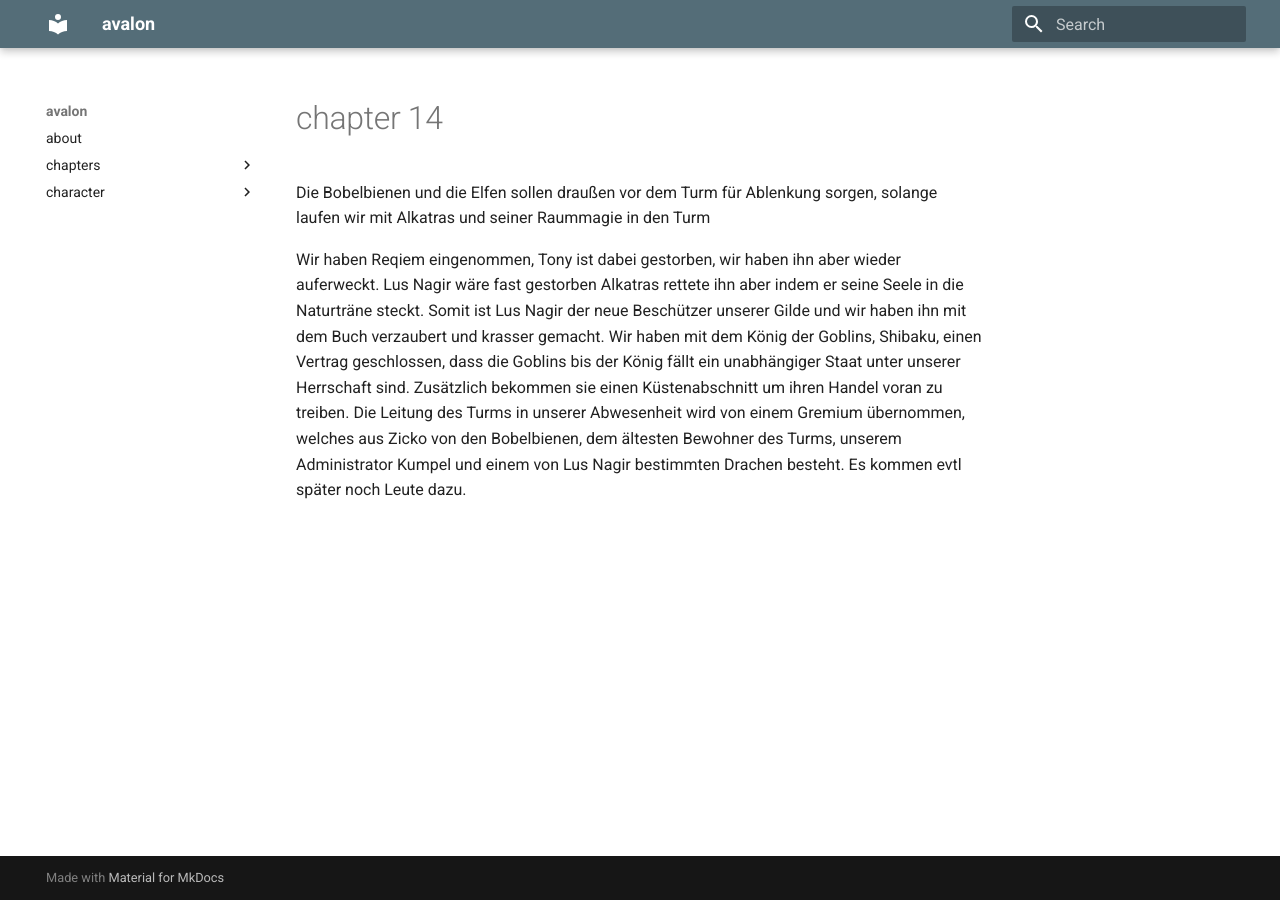
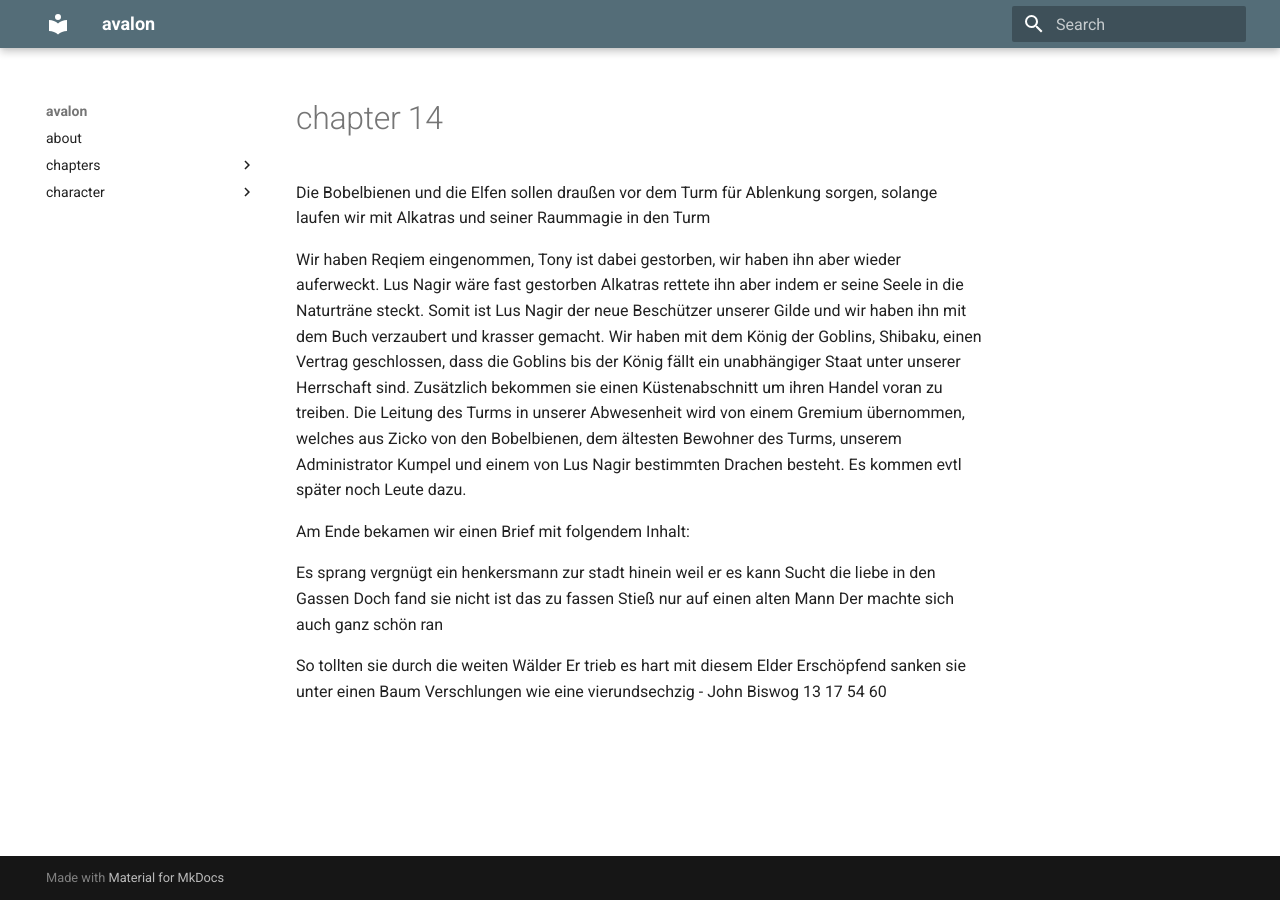
Before and after one commit to mkdocs-pnp/avalon, an MkDocs documentation site: the page built from docs/chapter/chapter14.md, in a window 1280 px wide. Built offline with MkDocs 1.6.1 and Material for MkDocs 9.7.7, drawn with Linux system fonts in a browser that asks for light colours.

Commit message:
Update chapter14.md

```diff
--- a/docs/chapter/chapter14.md
+++ b/docs/chapter/chapter14.md
@@ -6,3 +6,17 @@ Wir haben Reqiem eingenommen, Tony ist dabei gestorben, wir haben ihn aber wiede
 Lus Nagir wäre fast gestorben Alkatras rettete ihn aber indem er seine Seele in die Naturträne steckt. Somit ist Lus Nagir der neue Beschützer unserer Gilde und wir haben ihn mit dem Buch verzaubert und krasser gemacht.
 Wir haben mit dem König der Goblins, Shibaku, einen Vertrag geschlossen, dass die Goblins bis der König fällt ein unabhängiger Staat unter unserer Herrschaft sind. Zusätzlich bekommen sie einen Küstenabschnitt um ihren Handel voran zu treiben.
 Die Leitung des Turms in unserer Abwesenheit wird von einem Gremium übernommen, welches aus Zicko von den Bobelbienen, dem ältesten Bewohner des Turms, unserem Administrator Kumpel und einem von Lus Nagir bestimmten Drachen besteht. Es kommen evtl später noch Leute dazu.
+
+Am Ende bekamen wir einen Brief mit folgendem Inhalt:
+
+Es sprang vergnügt ein henkersmann
+zur stadt hinein weil er es kann
+Sucht die liebe in den Gassen
+Doch fand sie nicht ist das zu fassen
+Stieß nur auf einen alten Mann
+Der machte sich auch ganz schön ran
+
+So tollten sie durch die weiten Wälder
+Er trieb es hart mit diesem Elder
+Erschöpfend sanken sie unter einen Baum
+Verschlungen wie eine vierundsechzig - John Biswog 13 17 54 60
```
